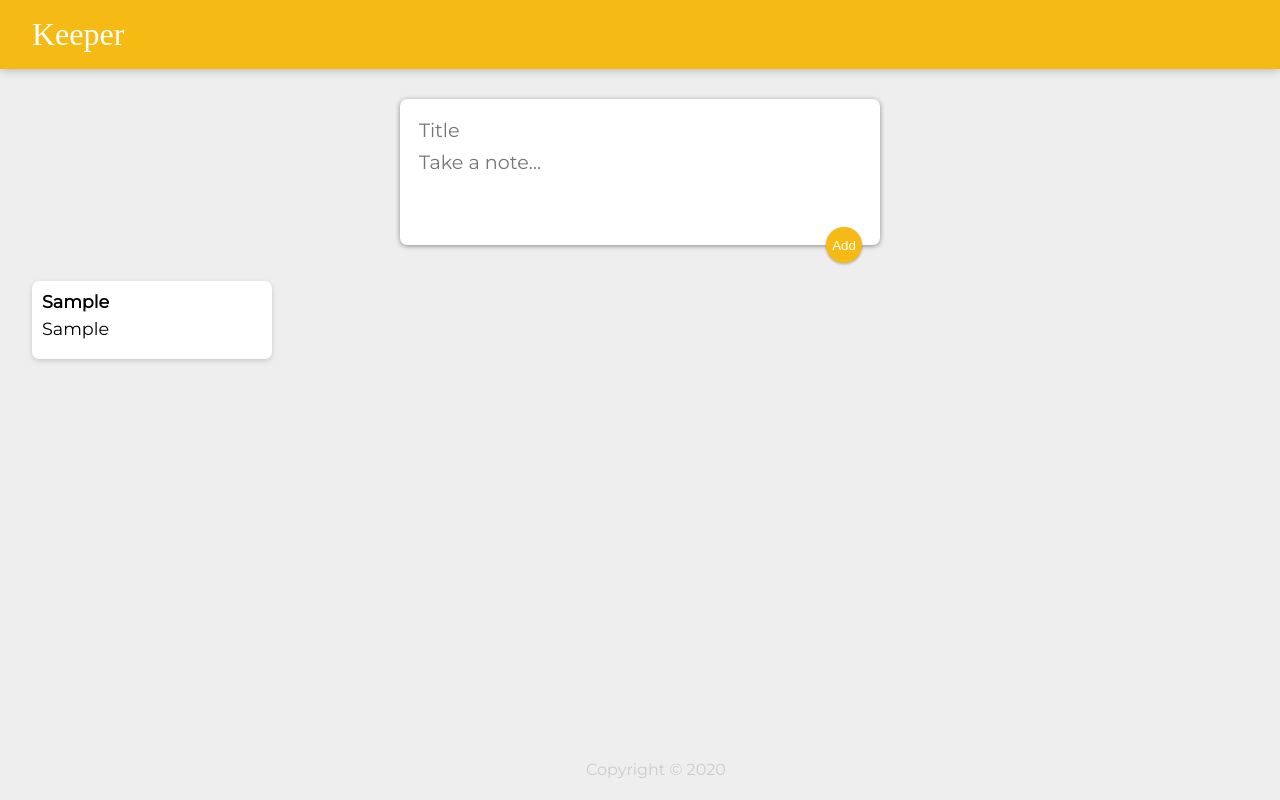
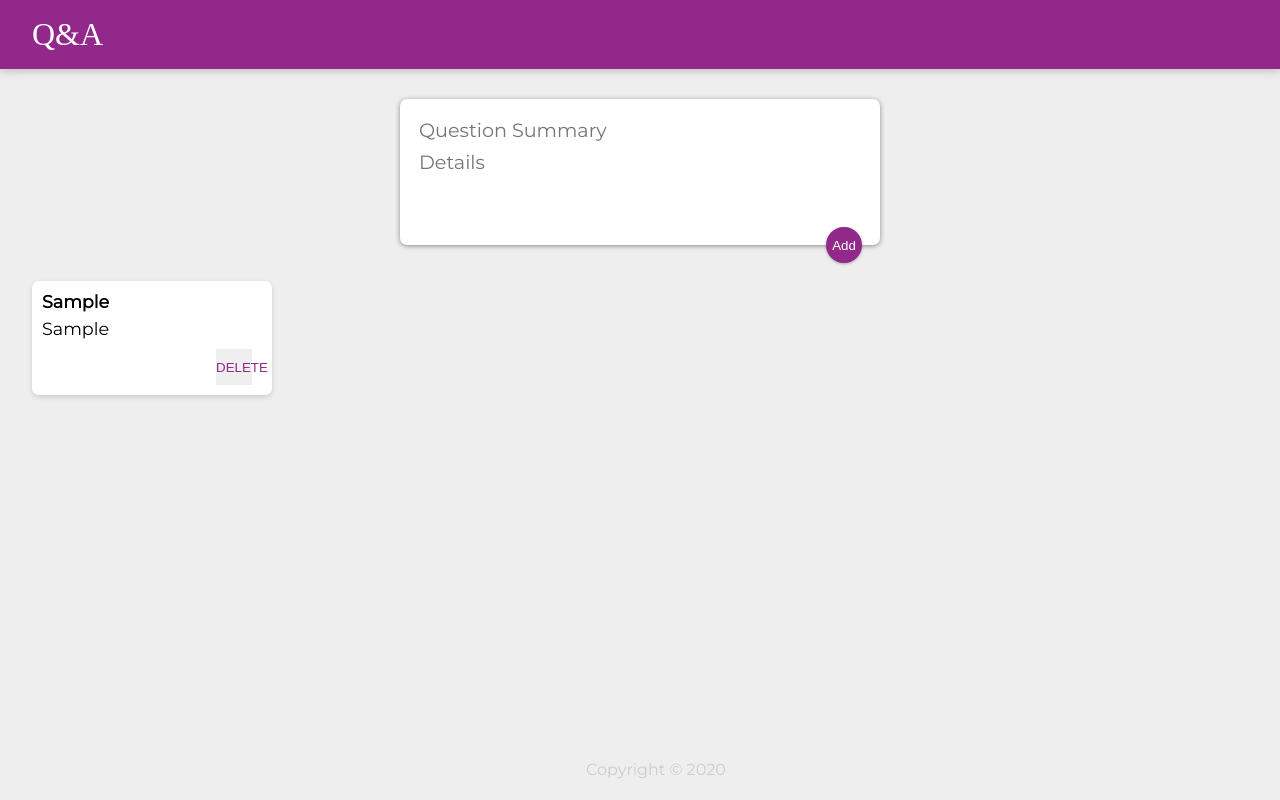
Before and after one commit to SajjadBrohi/forward-focus, a React (Create React App) app in the folder packages/client/: page / in a window 1280 px wide. Both pictures are taken after typing "Sample", "Sample" into the empty fields and a click on the button "Add". Built offline with nearby package versions, Linux system fonts and the light colour scheme; a web font is replaced by a local one.

Commit message:
Add delete note functionality

```diff
--- a/packages/client/src/App.css
+++ b/packages/client/src/App.css
@@ -12,7 +12,7 @@ body {
 }
 
 header {
-	background-color: #f5ba13;
+	background-color: rgb(146, 41, 138);
 	margin: auto -16px;
 	padding: 16px 32px;
 	box-shadow: 0 0 10px 0 rgba(0, 0, 0, 0.3);
@@ -59,7 +59,7 @@ footer p {
 	position: relative;
 	float: right;
 	margin-right: 10px;
-	color: #f5ba13;
+	color: rgb(146, 41, 138);
 	border: none;
 	width: 36px;
 	height: 36px;
@@ -90,7 +90,7 @@ form button {
 	position: absolute;
 	right: 18px;
 	bottom: -18px;
-	background: #f5ba13;
+	background: rgb(146, 41, 138);
 	color: #fff;
 	border: none;
 	border-radius: 50%;
--- a/packages/client/src/App.tsx
+++ b/packages/client/src/App.tsx
@@ -25,11 +25,22 @@ function App() {
 		});
 	}
 
+	function deletePost(id: number) {
+		setNotes((prevValue: any) => {
+			return prevValue.filter((post: any, index: number) => index !== id);
+		});
+	}
+
 	return (
 		<div>
 			<Header /> <CreateArea postFunction={newPost} /> <Footer />
-			{notes.map((note) => (
-				<Note id={note.key} title={note.title} content={note.content} />
+			{notes.map((note, index) => (
+				<Note
+					id={index}
+					title={note.title}
+					content={note.content}
+					deleteFunction={deletePost}
+				/>
 			))}
 		</div>
 	);
--- a/packages/client/src/components/CreateArea.tsx
+++ b/packages/client/src/components/CreateArea.tsx
@@ -40,13 +40,13 @@ function CreateArea(props: Props) {
 				<input
 					onChange={updatePost}
 					name="title"
-					placeholder="Title"
+					placeholder="Question Summary"
 					value={post.title}
 				/>
 				<textarea
 					onChange={updatePost}
 					name="content"
-					placeholder="Take a note..."
+					placeholder="Details"
 					rows={3}
 					value={post.content}
 				/>
--- a/packages/client/src/components/Header.tsx
+++ b/packages/client/src/components/Header.tsx
@@ -3,7 +3,7 @@ import React from 'react';
 function Header() {
 	return (
 		<header>
-			<h1>Keeper</h1>
+			<h1>Q&A</h1>
 		</header>
 	);
 }
--- a/packages/client/src/components/Note.tsx
+++ b/packages/client/src/components/Note.tsx
@@ -4,6 +4,7 @@ interface Props {
 	id: number;
 	title: string;
 	content: string;
+	deleteFunction: any;
 }
 
 function Note(props: Props) {
@@ -11,6 +12,13 @@ function Note(props: Props) {
 		<div className="note">
 			<h1>{props.title}</h1>
 			<p>{props.content}</p>
+			<button
+				onClick={() => {
+					props.deleteFunction(props.id);
+				}}
+			>
+				DELETE
+			</button>
 		</div>
 	);
 }
```
